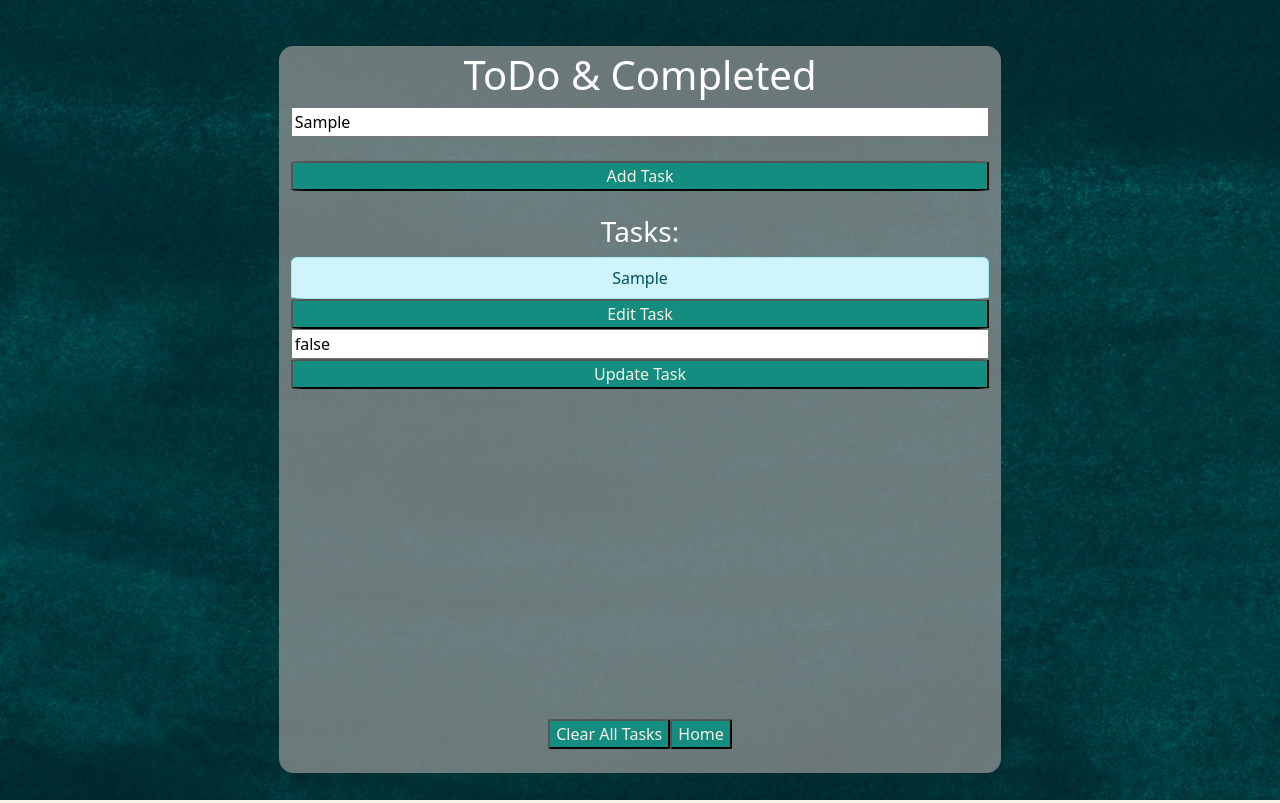
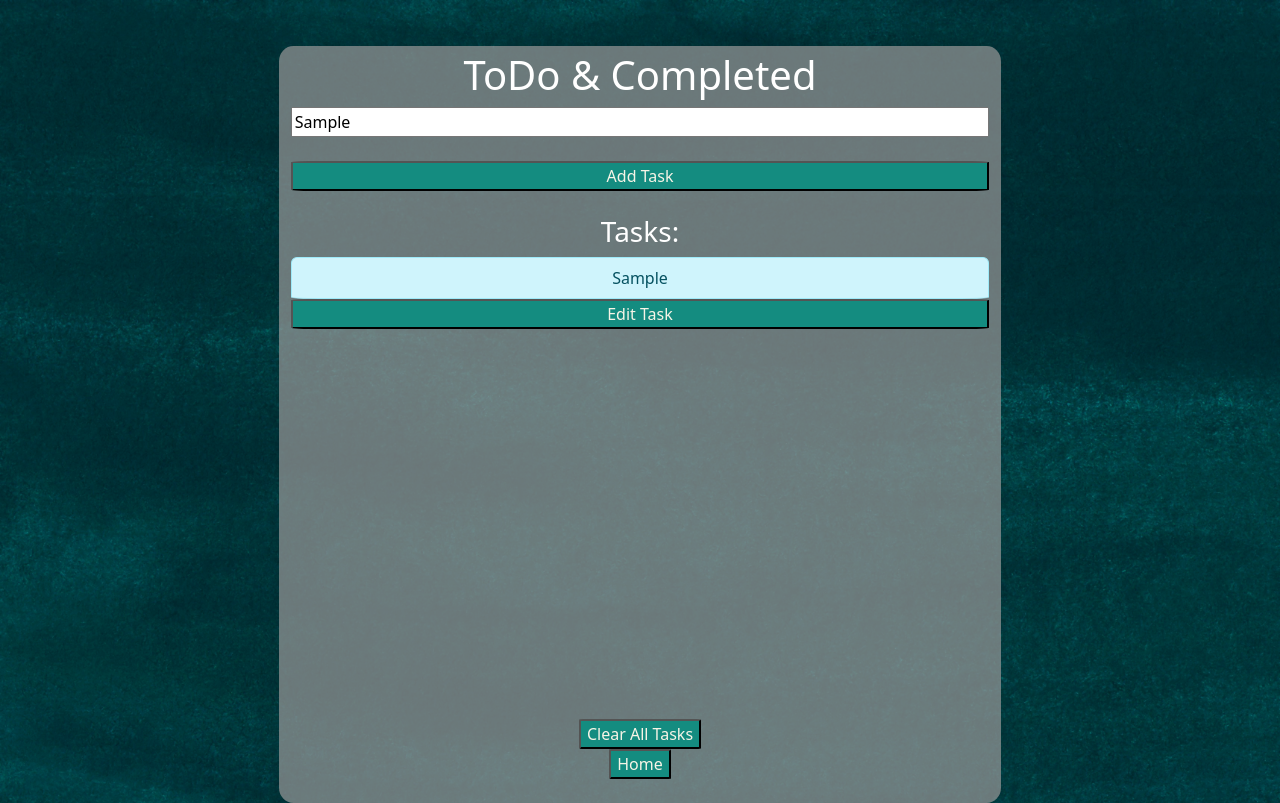
Before and after one commit to CaitlinSchaef/React-To-Do-List-Project, a React (Vite) app: page /alltasks in a window 1280 px wide. Both pictures are taken after typing "Sample" into the empty fields and a click on the button "Add Task". Built offline with nearby package versions, Linux system fonts and the light colour scheme.

Commit message:
got edit working

```diff
--- a/src/Pages/ToDoFunction.jsx
+++ b/src/Pages/ToDoFunction.jsx
@@ -48,7 +48,7 @@ export const taskReducer = (state, action) => {
             if (arrayItem.id === action.task.id) {
                 // everyItem.title && everyItem.description // we're returning something no matter what, an edited item, or in an else if a normal item
               // set arrayItem.title to the value of action.newInformationThatHasComeToLightFromTheTextEnteredByTheUserIntoAnInputWhichWasAJSXElementOnTheScreen
-                // arrayItem.title =
+                arrayItem.title = action.newInformation
                 return arrayItem
             } else {
               return arrayItem
@@ -59,7 +59,8 @@ export const taskReducer = (state, action) => {
           }
           //put next case here
           case 'deleteAll':
-            return localStorage.clear(state.tasks)
+            localStorage.clear("state.tasks")
+            return initialState
     }
 }
 
@@ -75,20 +76,15 @@ const Body = () => {
     const [taskName, setTaskName] = useState('')
     //setting a state of editing, set to false to start
     const [showEditInput, setShowEditInput] = useState(false)
+
+    const [editedTask, setEditedTask] = useState('')
+
     // after first load if state.tasks changes
     // set local storage to be equal to state.tasks
     //  localStorage.setItem('name', taskName)
     useEffect(() => {
       localStorage.setItem("state.tasks", JSON.stringify(state));
     }, [state.tasks]);
-
-    //making a function to handle click true and false (toggle between states with buttons below)
-    function handleClick() {
-      setShowEditInput(true);
-    }
-    function handleClick2(){
-      setShowEditInput(false);
-    }
 
 
     return (
@@ -124,34 +120,36 @@ const Body = () => {
                             <ListGroup>
                                 <ListGroupItem action variant="info">{task.title}</ListGroupItem>
                                 {/* This button needs to bring up a text box or something that we can edit the fields*/}
-                                <button
-                                onClick={handleClick}
+                                <button size="sm"
+                                onClick={() => setShowEditInput(true)}
                                 > Edit Task </button>
                                 {/* This input field should occur when the edit task button is clicked  */}
-                                <input
-                                type={() => {
-                                    if (setShowEditInput === false) {
-                                      'hidden'
-                                    }
-                                  }
+                                {showEditInput ? (
+                                  <>
+                                    <input
+                                      placeholder="Edit Task Name"
+                                      aria-label="Edit Task Name"
+                                      value={editedTask}
+                                      onChange={event => {setEditedTask(event.target.value)}}
+                                    />
+                                      {/* This button then needs to send the updated task up to the reducer where it will change the info*/}
+                                    <button size="sm"
+                                      onClick={() => {
+                                        setShowEditInput(false)
+                                        dispatch({type: 'editTask', task: task, newInformation: editedTask})
+                                      }}
+                                    >Update Task</button>
+                                  </>
+                                  ) : null
                                 }
-                                placeholder="Edit Task Name"
-                                aria-label="Edit Task Name"
-                                value={showEditInput}
-                                onChange={event => {setShowEditInput(event.target.value)}}
-                                />
-                                  {/* This button then needs to send the updated task up to the reducer where it will change the info*/}
-                                <button
-                                  onClick={() => {dispatch({type: 'editTask', task: task, newInformationThatHasComeToLightFromTheTextEnteredByTheUserIntoAnInputWhichWasAJSXElementOnTheScreen: ''})}}
-                                  onClickCapture={handleClick2}
-                                >Update Task</button>
                             </ListGroup>
                         </div>
                     ))}
               </div>
               <br />
                 <Link to='/'>
-                <button onClick={() => {dispatch({type: 'deleteAll', name: taskName})}}>Clear All Tasks</button>
+                  <button onClick={() => {dispatch({type: 'deleteAll'})}}>Clear All Tasks</button>
+                    <br />
                   <button> Home  </button>
                 </Link> <br />
             </Col>
```
